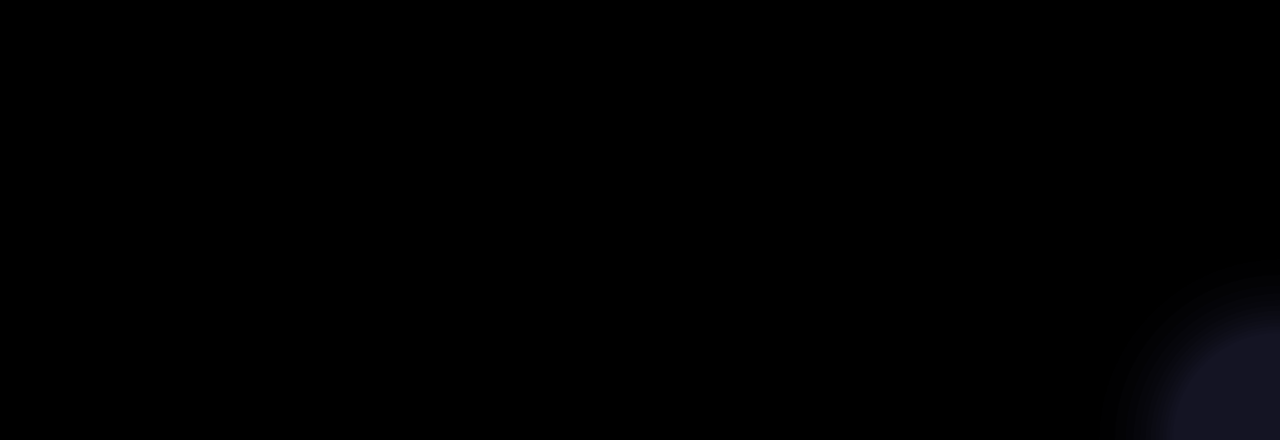
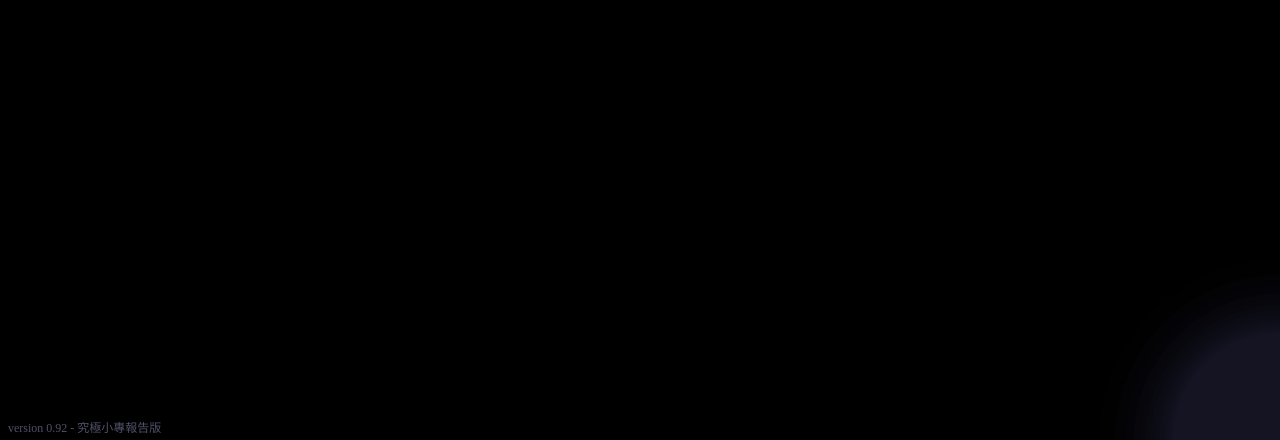
Before and after one commit to Slofin/Checkboxtetris, a plain HTML site: page explodnt2/index.html in a window 1280 px wide. Shown: the part 360-800 px from the top of the page. Drawn offline with nearby package versions, Linux system fonts and the light colour scheme.

Commit message:
z index version text

```diff
--- a/explodnt2/index.html
+++ b/explodnt2/index.html
@@ -44,7 +44,7 @@
     </div>
 
     <p id="versionText">
-        version 0.91 - 究極小專報告版
+        version 0.92 - 究極小專報告版
     </p>
 
     <div id="flashlightinit">
--- a/explodnt2/style.css
+++ b/explodnt2/style.css
@@ -140,6 +140,7 @@ body {
 }
 
 #versionText {
+    z-index: 50;
     position: fixed;
     bottom: -8px;
     left: 8px;
```
